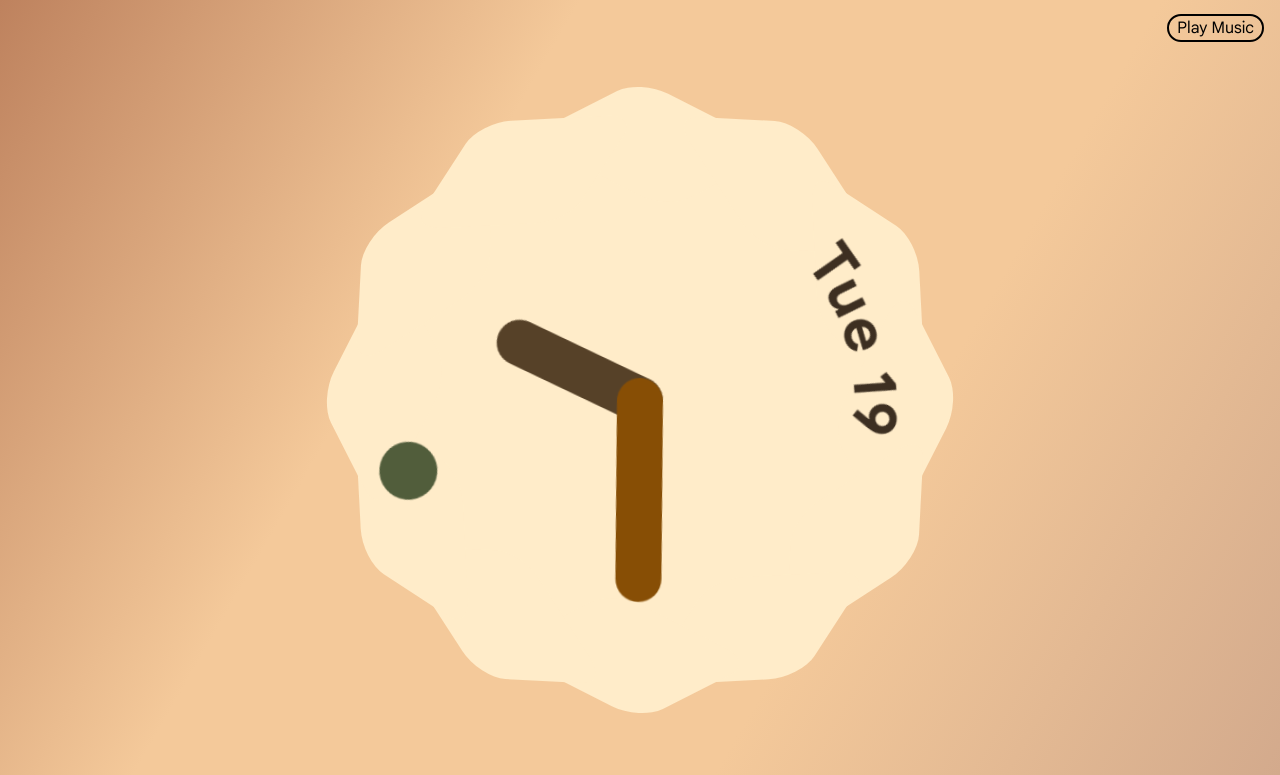
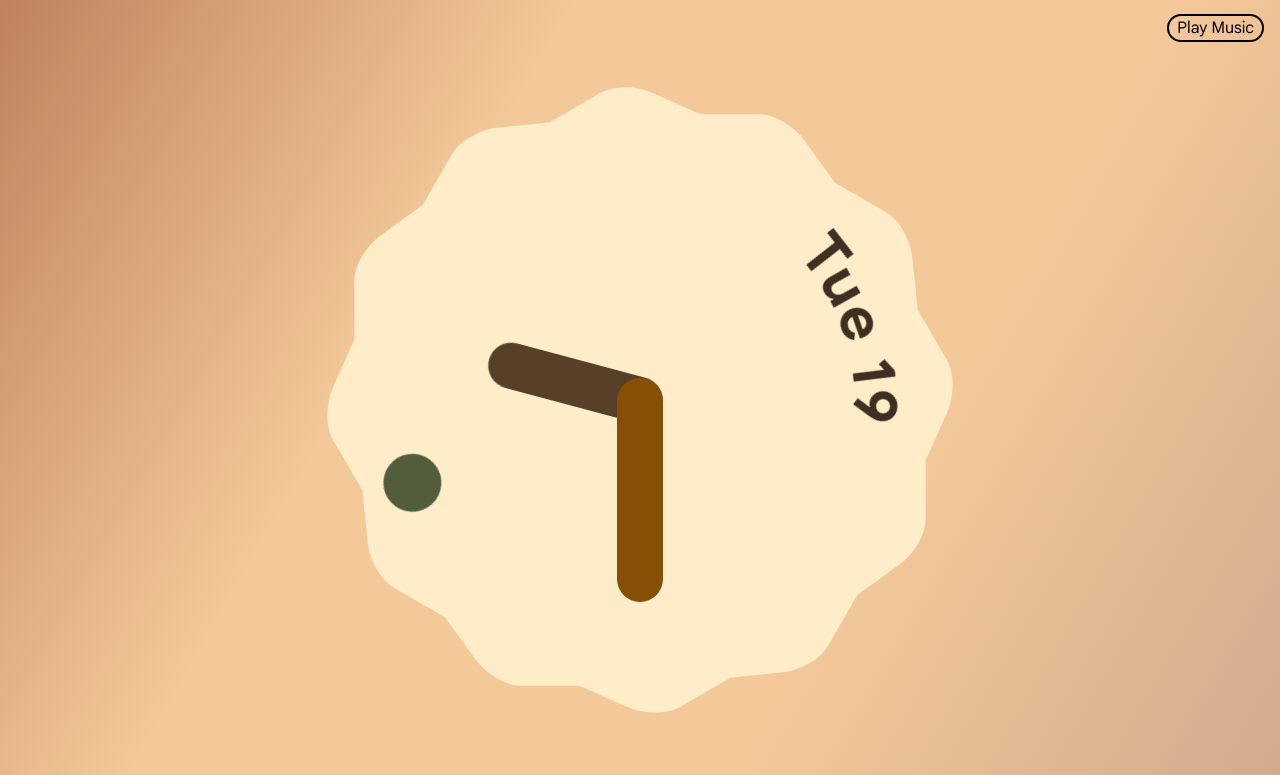
Before and after one commit to jialiang/pure-css-android-12-scallop-clock, a website: page index.html in a window 1280 px wide. Shown: the top 775 px of the page. Drawn offline with Linux system fonts and the light colour scheme.

Commit message:
Fix hands not making sense and not in sync

```diff
--- a/index.html
+++ b/index.html
@@ -67,7 +67,6 @@
 
       .clock {
         position: relative;
-        transform: rotate(3deg);
         margin: 5rem auto;
         background: radial-gradient(circle at center, var(--face-color) 55%, transparent 0);
         width: var(--clock-size);
@@ -80,7 +79,16 @@
         overflow: hidden;
       }
 
-      .clock > .edge {
+      .clock > .edges > .edges {
+        position: absolute;
+        top: 0;
+        left: 0;
+        transform: rotate(3deg);
+        width: 100%;
+        height: 100%;
+      }
+
+      .clock > .edges > .edge {
         position: absolute;
         top: 40%;
         right: 0;
@@ -92,51 +100,51 @@
         height: 20%;
       }
 
-      .clock > .edge:nth-child(1) {
+      .clock > .edges > .edge:nth-child(1) {
         transform: rotate(0) translateY(-200%) rotate(60deg) skewY(-36deg);
       }
 
-      .clock > .edge:nth-child(2) {
+      .clock > .edges > .edge:nth-child(2) {
         transform: rotate(30deg) translateY(-200%) rotate(60deg) skewY(-36deg);
       }
 
-      .clock > .edge:nth-child(3) {
+      .clock > .edges > .edge:nth-child(3) {
         transform: rotate(60deg) translateY(-200%) rotate(60deg) skewY(-36deg);
       }
 
-      .clock > .edge:nth-child(4) {
+      .clock > .edges > .edge:nth-child(4) {
         transform: rotate(90deg) translateY(-200%) rotate(60deg) skewY(-36deg);
       }
 
-      .clock > .edge:nth-child(5) {
+      .clock > .edges > .edge:nth-child(5) {
         transform: rotate(120deg) translateY(-200%) rotate(60deg) skewY(-36deg);
       }
 
-      .clock > .edge:nth-child(6) {
+      .clock > .edges > .edge:nth-child(6) {
         transform: rotate(150deg) translateY(-200%) rotate(60deg) skewY(-36deg);
       }
 
-      .clock > .edge:nth-child(7) {
+      .clock > .edges > .edge:nth-child(7) {
         transform: rotate(180deg) translateY(-200%) rotate(60deg) skewY(-36deg);
       }
 
-      .clock > .edge:nth-child(8) {
+      .clock > .edges > .edge:nth-child(8) {
         transform: rotate(210deg) translateY(-200%) rotate(60deg) skewY(-36deg);
       }
 
-      .clock > .edge:nth-child(9) {
+      .clock > .edges > .edge:nth-child(9) {
         transform: rotate(240deg) translateY(-200%) rotate(60deg) skewY(-36deg);
       }
 
-      .clock > .edge:nth-child(10) {
+      .clock > .edges > .edge:nth-child(10) {
         transform: rotate(270deg) translateY(-200%) rotate(60deg) skewY(-36deg);
       }
 
-      .clock > .edge:nth-child(11) {
+      .clock > .edges > .edge:nth-child(11) {
         transform: rotate(300deg) translateY(-200%) rotate(60deg) skewY(-36deg);
       }
 
-      .clock > .edge:nth-child(12) {
+      .clock > .edges > .edge:nth-child(12) {
         transform: rotate(330deg) translateY(-200%) rotate(60deg) skewY(-36deg);
       }
 
@@ -151,36 +159,36 @@
       }
 
       .clock > .hour {
-        transform: rotate(112.5deg);
+        transform: rotate(102deg);
         transform-origin: 50% 12.5%;
-        animation: 216000s hour-rotate steps(60) infinite;
+        animation: 216000s -1800s hour-rotate steps(60) infinite;
         background: var(--hour-color);
         height: 28%;
       }
 
       .clock > .minute {
-        transform: rotate(-2.5deg);
+        transform: rotate(0);
         transform-origin: 50% 10%;
-        animation: 3600s minute-rotate steps(60) infinite;
+        animation: 3600s -35s minute-rotate steps(60) infinite;
         background: var(--minute-color);
         height: 35%;
       }
 
       @keyframes hour-rotate {
         0% {
-          transform: rotate(112.5deg);
+          transform: rotate(105deg);
         }
         100% {
-          transform: rotate(472.5deg);
+          transform: rotate(465deg);
         }
       }
 
       @keyframes minute-rotate {
         0% {
-          transform: rotate(-2.5deg);
+          transform: rotate(0deg);
         }
         100% {
-          transform: rotate(357.5deg);
+          transform: rotate(360deg);
         }
       }
 
@@ -314,6 +322,7 @@
     <button id="bgm-button">Play Music</button>
 
     <figure class="clock">
+      <div class="edges">
         <div class="edge"></div>
         <div class="edge"></div>
         <div class="edge"></div>
@@ -326,6 +335,7 @@
         <div class="edge"></div>
         <div class="edge"></div>
         <div class="edge"></div>
+      </div>
       <div class="hour hand"></div>
       <div class="minute hand"></div>
       <div class="date" aria-hidden="true">
```
Lines whose indentation alone changed are shown as unchanged.
